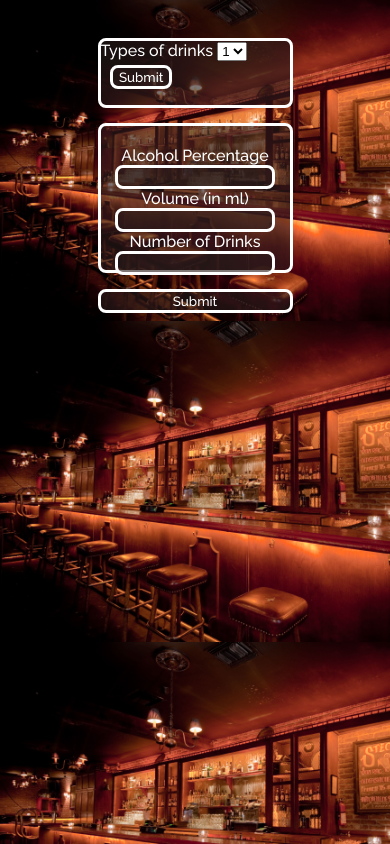
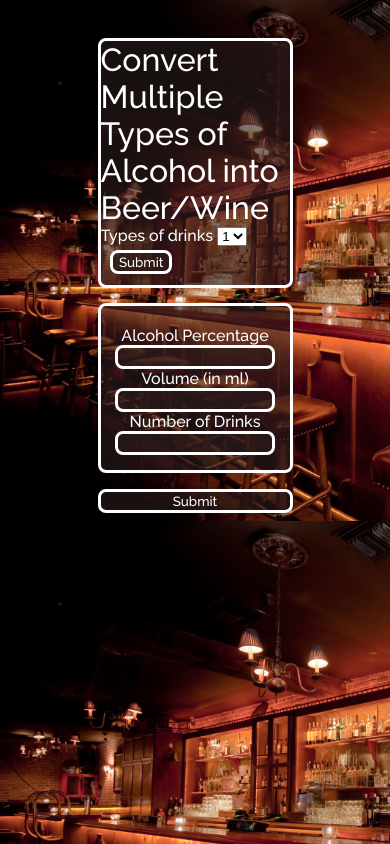
Before and after one commit to bteeboy/Alcohol-Context, a plain HTML site: page index.html in a window 390 px wide. Both pictures are taken after a click on the button "Submit". Drawn offline with Linux system fonts and the light colour scheme.

Commit message:
Final Touches (maybe)
Added title and made adjustments to heights of divs

```diff
--- a/index.html
+++ b/index.html
@@ -12,6 +12,7 @@
 </head>
 <body>
   <div class="selector">
+    <h1>Convert Multiple Types of Alcohol into Beer/Wine</h1>
     <label for="typesOfDrink">Types of drinks</label>
 
     <select name="typesOfDrink" id="typesOfDrink">
--- a/styles.css
+++ b/styles.css
@@ -31,7 +31,7 @@ body {
 
 .selector {
   border: 3px solid white;
-  height: 70px;
+  height: 90px;
   width: 50%;
   border-radius: 8px;
   margin: 2% 25%;
@@ -107,8 +107,16 @@ button {
       grid-template-columns: 1fr;
       margin-top: 30px;
   }
+  .selector {
+    height: 250px;
+  }
+  .results {
+    height: 150px;
+  }
+
   .alcohol {
-  height: 150px;
+  height: 170px;
+
 
   }
 }
```
